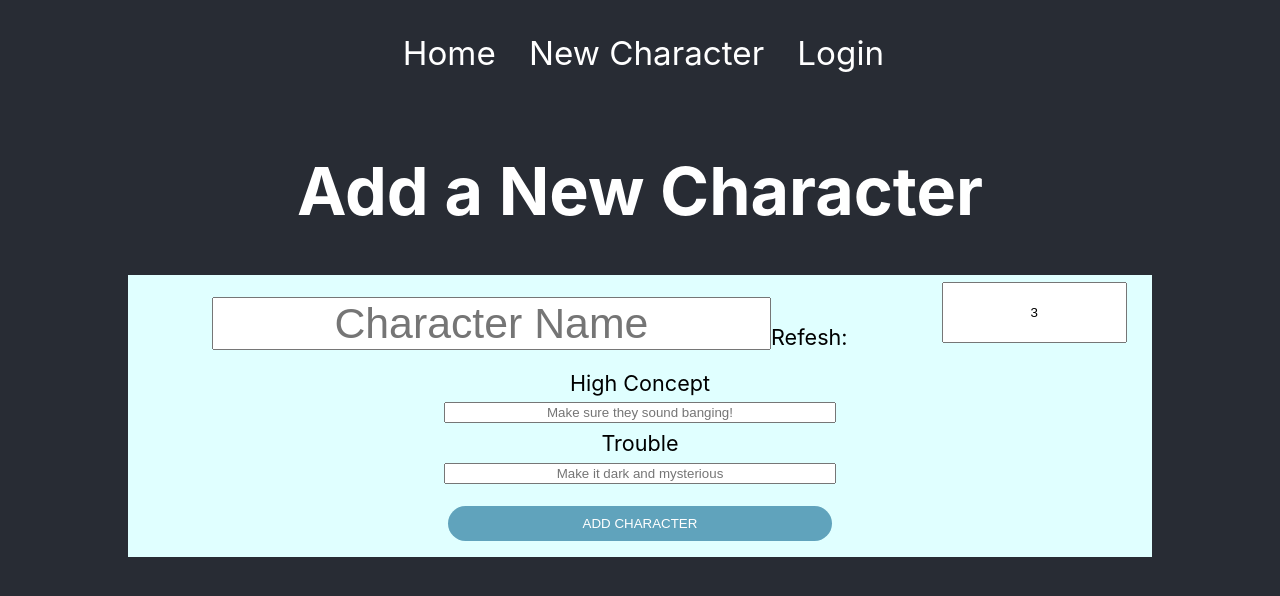
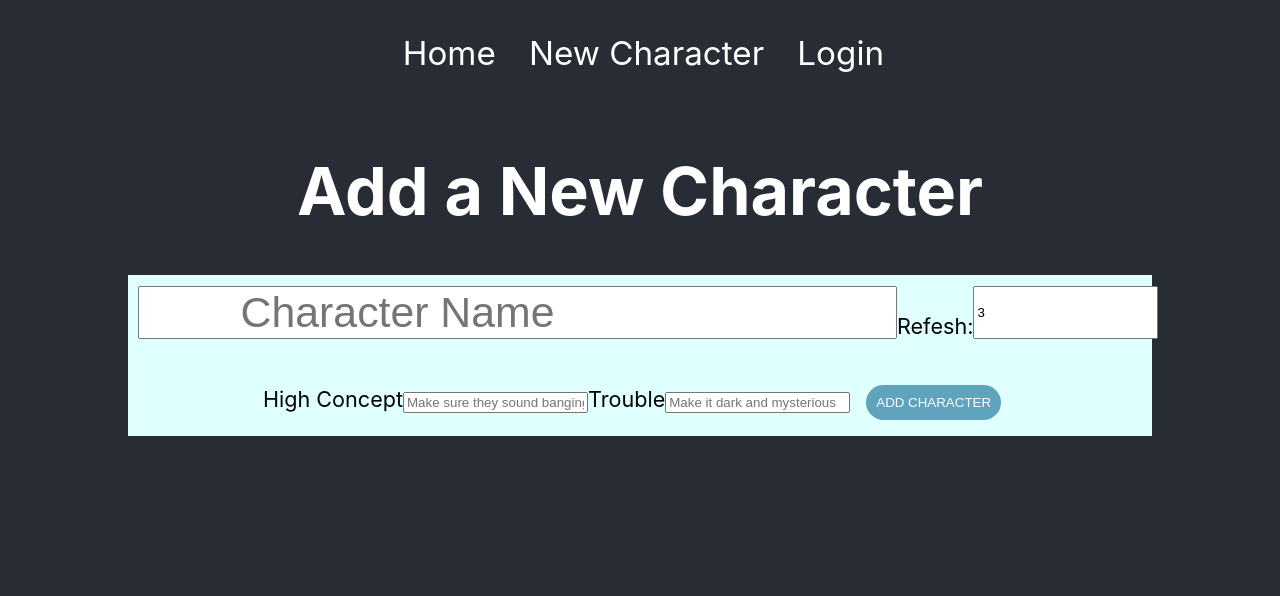
Before and after one commit to GideonBrimleaf/fate_character_generator, a React (Create React App) app: page /new in a window 1280 px wide. Shown: the top 596 px of the page. Built offline with nearby package versions, Linux system fonts and the light colour scheme; no server answers; sample sign-in values are in the browser's storage.

Commit message:
fixes login stylings

```diff
--- a/src/auth/Login.css
+++ b/src/auth/Login.css
@@ -10,6 +10,11 @@ select:-webkit-autofill:focus {
   -webkit-text-fill-color: white;
   -webkit-box-shadow: 0 0 0px 1000px #282c34 inset;
   font-size: x-large;
+}
+
+.login-form {
+  display: flex;
+  flex-direction: column;
 }
 
 .login-input::placeholder {
@@ -28,6 +33,9 @@ select:-webkit-autofill:focus {
   caret-color: white;
   color: white;
   font-size: x-large;
+  min-width: 30vw;
+  text-align: center;
+  margin-bottom: 15%;
 }
 
 .login-input[type="email"]:focus {
--- a/src/auth/Login.js
+++ b/src/auth/Login.js
@@ -28,7 +28,7 @@ const Login = ({ history }) => {
   return (
     <div>
       <h1>Log In</h1>
-      <form onSubmit={handleLogin}>
+      <form className="login-form" onSubmit={handleLogin}>
         <input className="login-input" name="email" type="email" placeholder="Email:" />
         <input className="login-input" name="password" type="password" placeholder="Password:" />
         <button className="primary-button" type="submit">Log in</button>
--- a/src/containers/CharacterForm.css
+++ b/src/containers/CharacterForm.css
@@ -1,26 +1,25 @@
-input {
-  width: 30vw;
-  margin-top: 0.5em;
-  margin-bottom: 0.5em;
-  text-align: center;
+input:-webkit-autofill,
+input:-webkit-autofill:hover,
+input:-webkit-autofill:focus,
+textarea:-webkit-autofill,
+textarea:-webkit-autofill:hover,
+textarea:-webkit-autofill:focus,
+select:-webkit-autofill,
+select:-webkit-autofill:hover,
+select:-webkit-autofill:focus {
+  -webkit-box-shadow: 0 0 0px 1000px lightcyan inset;
+  font-size: x-large;
 }
 
-form {
-  display:flex;
-  flex-direction: column;
-  justify-content: center;
-  align-items: center;
+
+.character-form-section {
+  padding: 1%;
 }
 
-.form-submit {
-  color: #fff;
-  text-transform: uppercase;
-  text-decoration: none;
-  background: #60a3bc;
-  padding: 10px;
-  border-radius: 40px;
-  display: inline-block;
-  border: none;
-  transition: all 0.4s ease 0s;
-  margin: 1rem
+.refresh-form-header {
+  align-self: flex-end;
 }
+
+.character-name-input {
+
+}
--- a/src/containers/CharacterForm.js
+++ b/src/containers/CharacterForm.js
@@ -1,4 +1,5 @@
 import React, { Component } from 'react'
+import '../App.css'
 import './CharacterForm.css'
 import '../components/CharacterDetail.css'
 import { withRouter } from 'react-router-dom'
@@ -122,9 +123,9 @@ class CharacterForm extends Component {
       <main>
         <h1>Add a New Character</h1>
         <form className="character-sheet character-sheet-text" onSubmit={this.handleSubmit}>
-          <section className="character-stats">
+          <section className="character-stats character-form-section">
             <input
-              className="character-name character-sheet-item-primary"
+              className="character-name character-sheet-item-primary character-name-input"
               type="text"
               id="characterName"
               placeholder="Character Name"
@@ -132,7 +133,7 @@ class CharacterForm extends Component {
               onChange={this.handleNameChange}
               required
             />
-            <label htmlFor="refresh" className="character-sheet-header refresh-header character-sheet-text">Refesh:</label>
+            <label htmlFor="refresh" className="character-sheet-header refresh-form-header character-sheet-text">Refesh:</label>
             <input
               type="text"
               id="refresh"
@@ -157,7 +158,7 @@ class CharacterForm extends Component {
               onChange={this.handleTroubleChange}
               required
             />
-          <input className="form-submit" type="submit" value="Add Character"/>
+          <input className="primary-button" type="submit" value="Add Character"/>
         </form>
       </main>
     )
```
